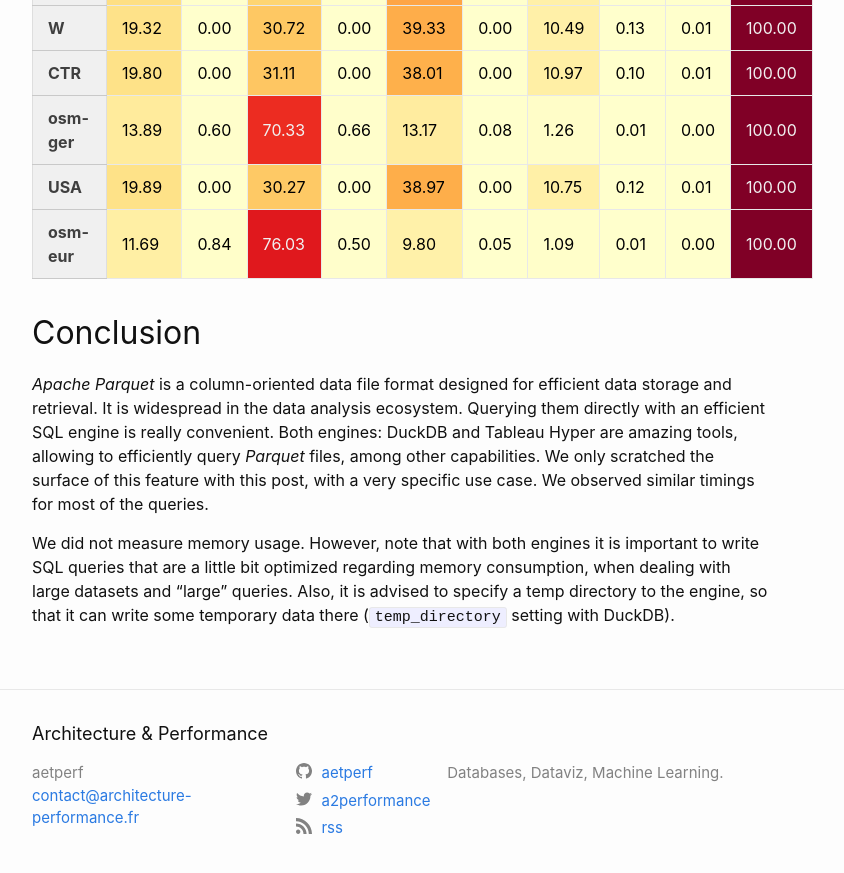
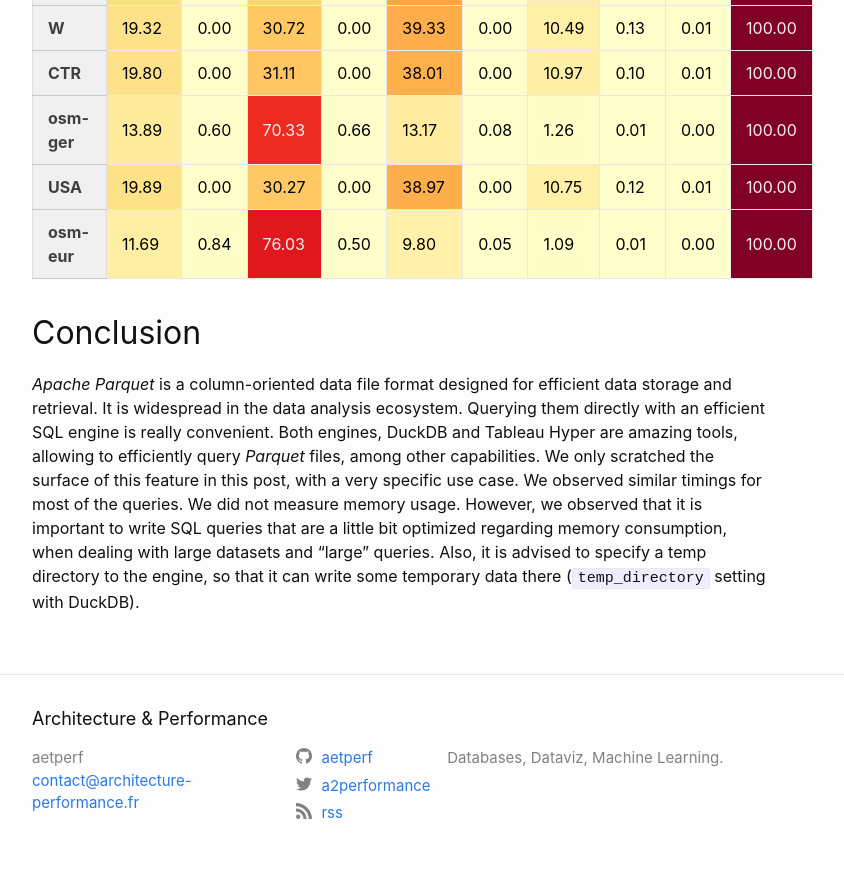
Before and after one commit to aetperf/aetperf.github.io, a Jekyll site: the page built from _posts/2022-10-04-Query-Parquet-files-with-DuckDB-and-Tableau-Hyper-engines.md, in a window 1280 px wide and 900 px high, scrolled down 20282 px. Shown: the top 873 px of the window, without its empty margins (238-1082 px from the left). Built offline with Jekyll 4.4.1, drawn with Linux system fonts in a browser that asks for light colours; comment, search, counter and statistics services are not loaded.

Commit message:
small update

```diff
--- a/_posts/2022-10-04-Query-Parquet-files-with-DuckDB-and-Tableau-Hyper-engines.md
+++ b/_posts/2022-10-04-Query-Parquet-files-with-DuckDB-and-Tableau-Hyper-engines.md
@@ -1564,9 +1564,7 @@
 
 ## Conclusion
 
-*Apache Parquet* is a column-oriented data file format designed for efficient data storage and retrieval. It is widespread in the data analysis ecosystem. Querying them directly with an efficient SQL engine is really convenient. Both engines: DuckDB and Tableau Hyper are amazing tools, allowing to efficiently query *Parquet* files, among other capabilities. We only scratched the surface of this feature with this post, with a very specific use case. We observed similar timings for most of the queries.
-
-We did not measure memory usage. However, note that with both engines it is important to write SQL queries that are a little bit optimized regarding memory consumption, when dealing with large datasets and "large" queries. Also, it is advised to specify a temp directory to the engine, so that it can write some temporary data there (`temp_directory` setting with DuckDB).
+*Apache Parquet* is a column-oriented data file format designed for efficient data storage and retrieval. It is widespread in the data analysis ecosystem. Querying them directly with an efficient SQL engine is really convenient. Both engines, DuckDB and Tableau Hyper are amazing tools, allowing to efficiently query *Parquet* files, among other capabilities. We only scratched the surface of this feature in this post, with a very specific use case. We observed similar timings for most of the queries. We did not measure memory usage. However, we observed that it is important to write SQL queries that are a little bit optimized regarding memory consumption, when dealing with large datasets and "large" queries. Also, it is advised to specify a temp directory to the engine, so that it can write some temporary data there (`temp_directory` setting with DuckDB).
 
 
 {% if page.comments %}
```
